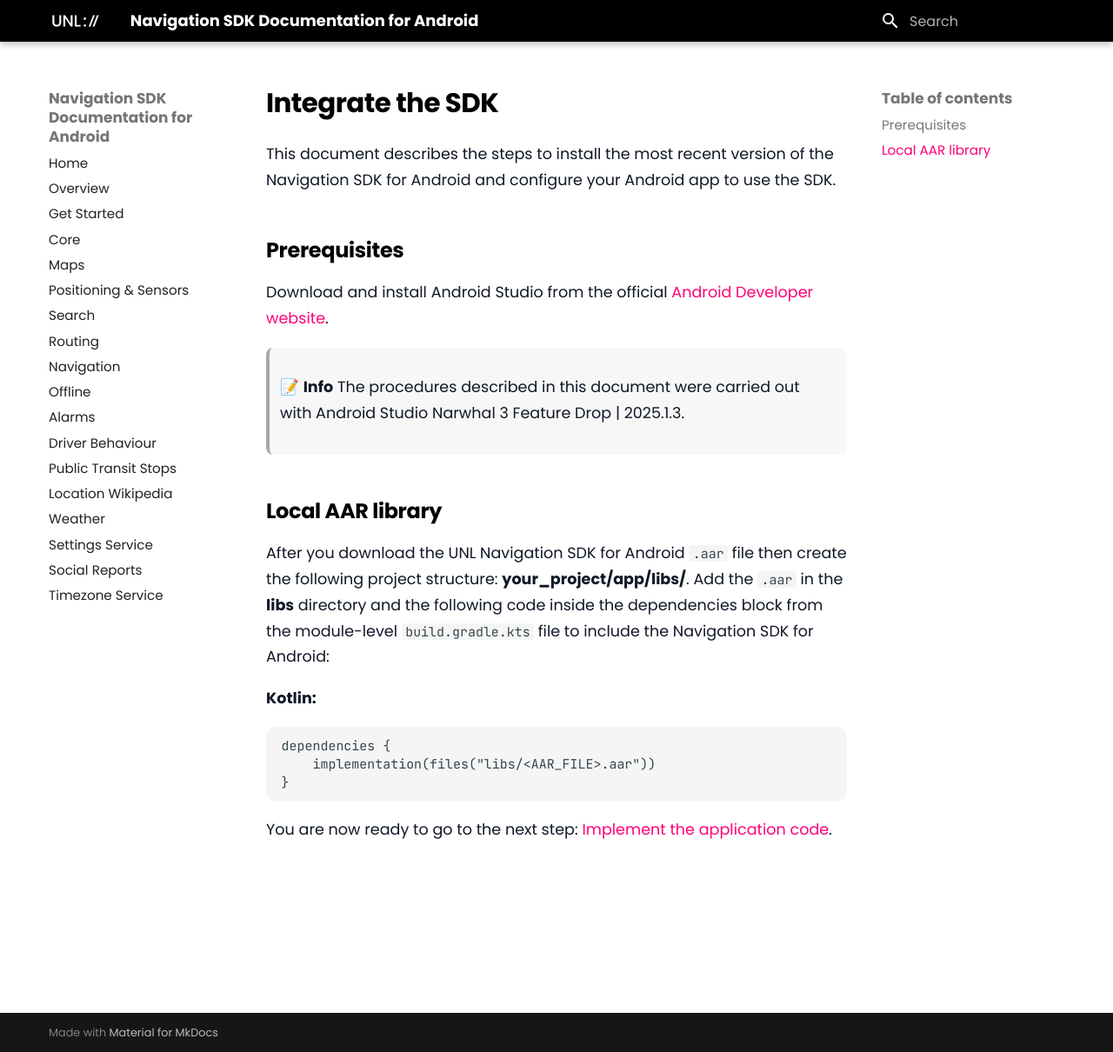
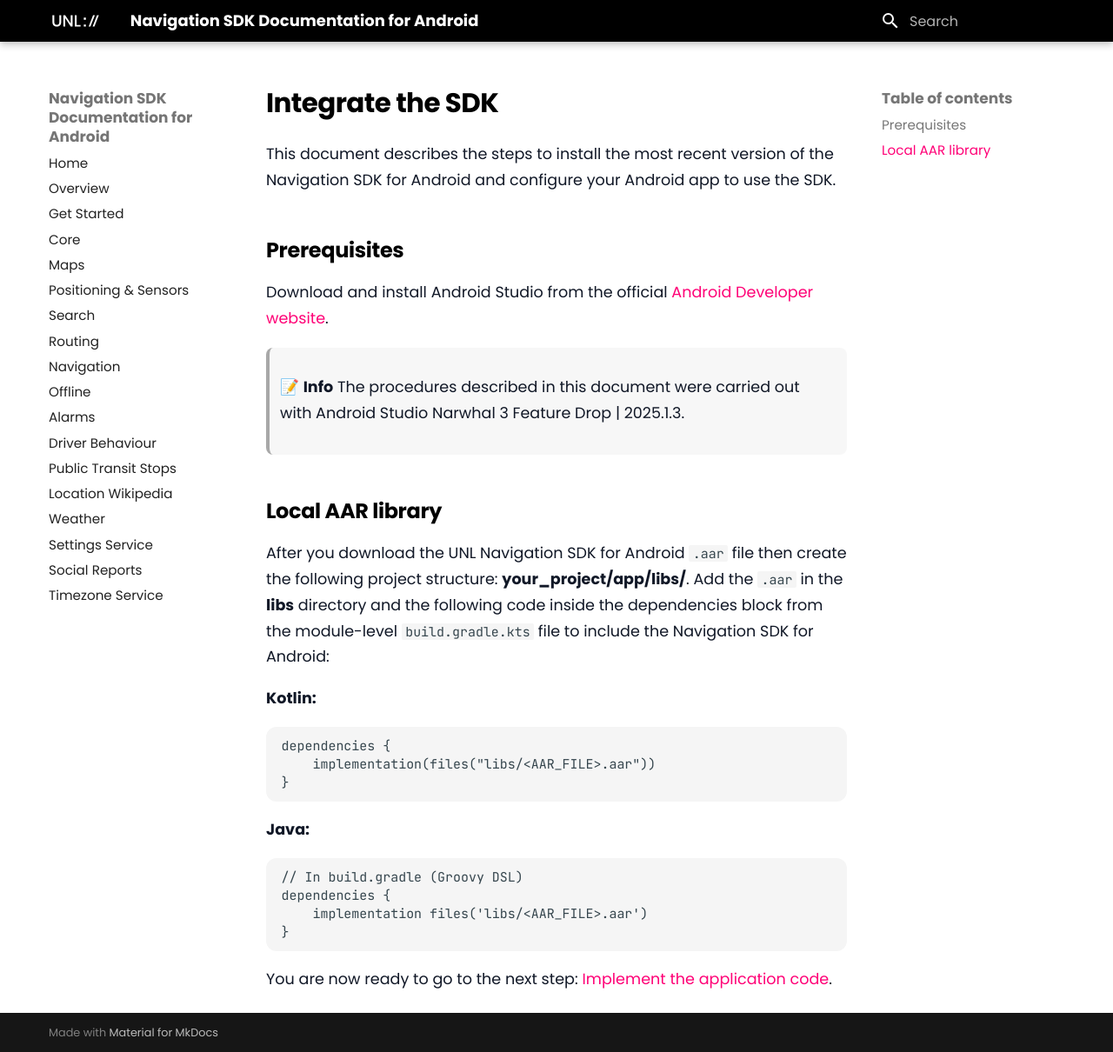
Before and after one commit to u-n-l/navigation-sdk-android-docs, an MkDocs documentation site: the page built from docs/02-Get Started/02-Integrate the SDK.md, in a window 1280 px wide and 1210 px high. Shown: the whole window at 87% size. Built offline with MkDocs 1.6.1 and Material for MkDocs 9.7.7, drawn with Linux system fonts in a browser that asks for light colours.

Commit message:
Update 02-Integrate the SDK.md

````diff
--- a/docs/02-Get Started/02-Integrate the SDK.md
+++ b/docs/02-Get Started/02-Integrate the SDK.md
@@ -20,4 +20,11 @@ dependencies {
 }
 ```
 
+**Java:**
+```
+// In build.gradle (Groovy DSL)
+dependencies {
+    implementation files('libs/<AAR_FILE>.aar')
+}
+```
 You are now ready to go to the next step: [Implement the application code](/02-Get%20Started/03-Create%20Your%20First%20App.md#implement-the-application-code).
````
